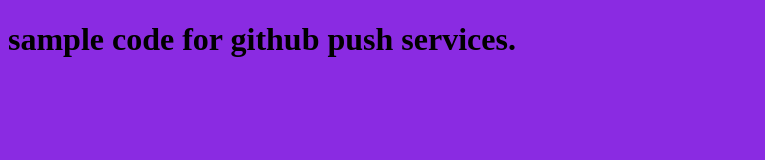
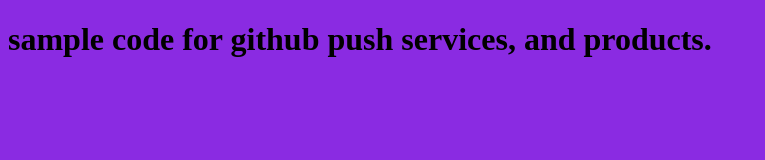
Before and after one commit to umairjanmeo/samplepush, a plain HTML site: page index.html in a window 1280 px wide. Shown: the whole page, without its empty margins (0-765 px from the left). Drawn offline with Linux system fonts and the light colour scheme.

Commit message:
1st chnge

```diff
--- a/index.html
+++ b/index.html
@@ -11,7 +11,7 @@
 
 <body>
     <h1>
-        sample code for github push services.
+        sample code for github push services, and products.
 
     </h1>
 
```
